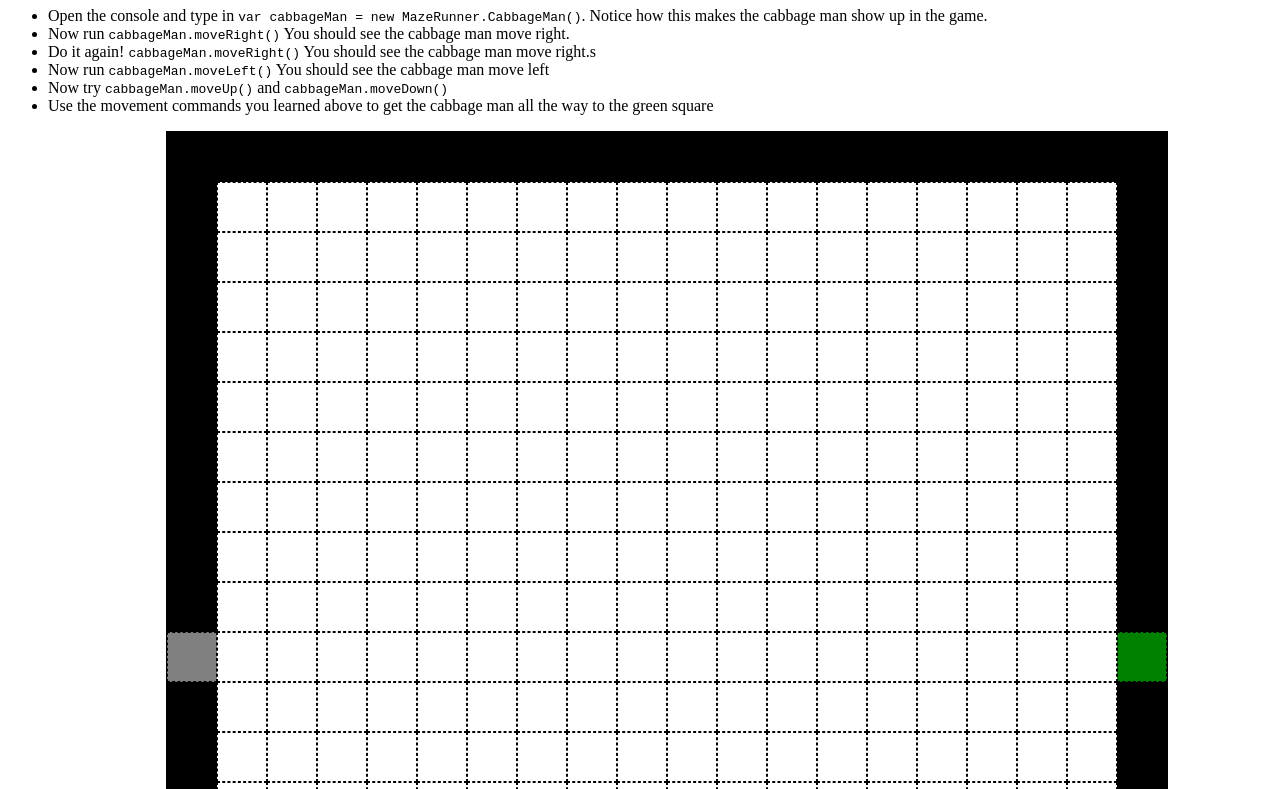
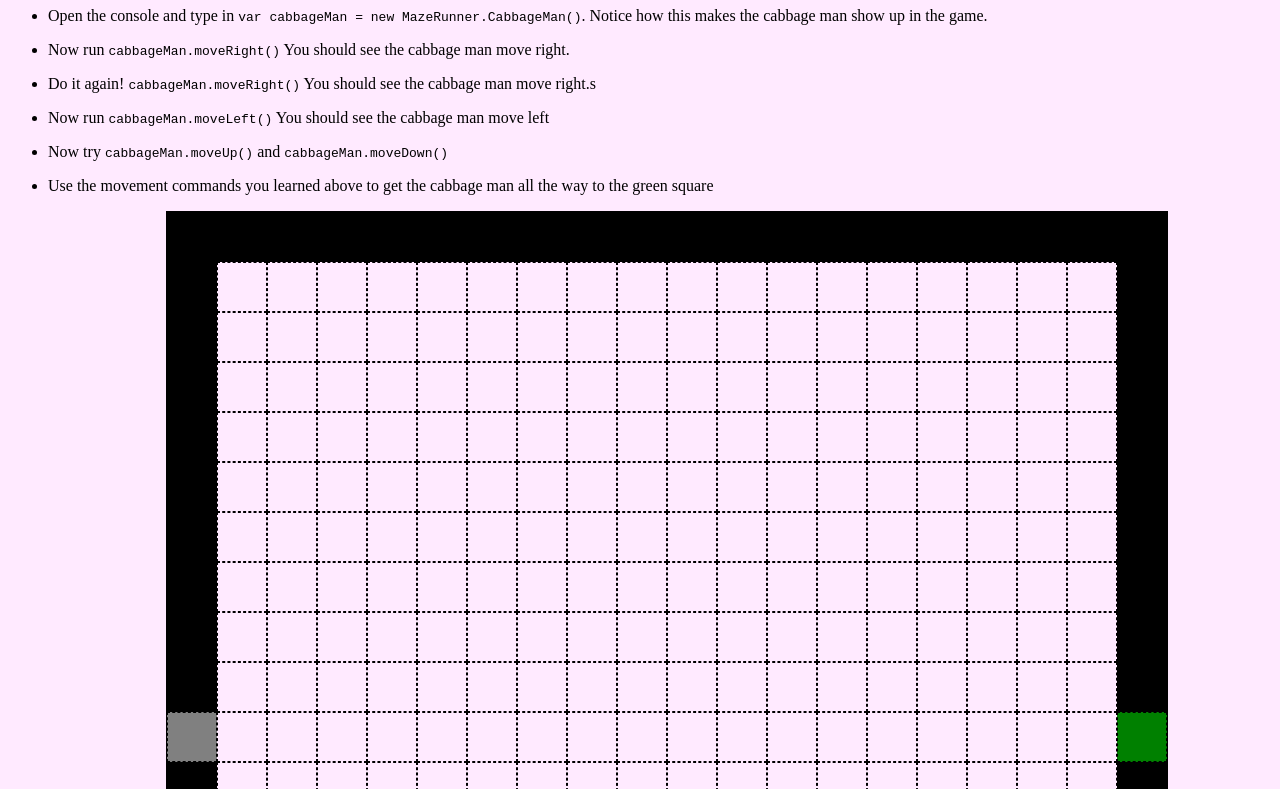
Before and after one commit to tristanlyx/BDPALevel2, a plain HTML site: page docs/maze-runner/levels/level1/level1.html in a window 1280 px wide. Shown: the part 73-862 px from the top of the page. Drawn offline with Linux system fonts and the light colour scheme.

Commit message:
css tweeks

```diff
--- a/docs/maze-runner/core/maze-runner-core.css
+++ b/docs/maze-runner/core/maze-runner-core.css
@@ -1,5 +1,13 @@
+body{
+    background-color: #ffeaff;
+}
+
 h1 {
     text-align: center;
+}
+
+li {
+    margin: 0 0 1em 0;
 }
 
 #level {
```
